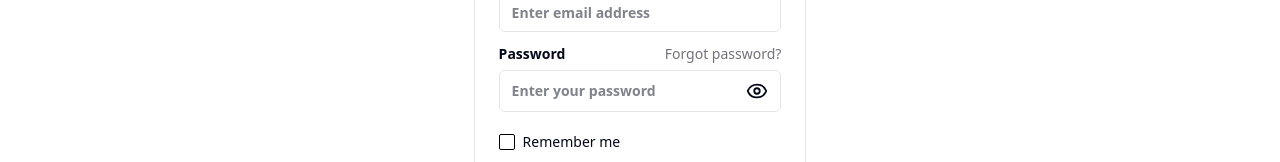
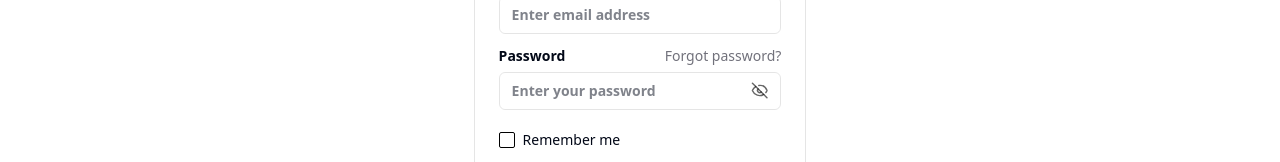
Before and after one commit to A-7amid/blog, a React (Vite) app: page /login in a window 1280 px wide. Shown: the part 335-497 px from the top of the page. Built offline with nearby package versions, Linux system fonts and the light colour scheme; a web font is replaced by a local one.

Commit message:
Complete Login Form's Design

```diff
--- a/src/Components/LoginForm.jsx
+++ b/src/Components/LoginForm.jsx
@@ -1,10 +1,12 @@
 import { useForm } from "react-hook-form";
 import { Link } from "react-router-dom";
-import { cn } from "../utils/clsx";
-import { Check, Eye } from "lucide-react";
+import { Eye, EyeOff } from "lucide-react";
 import { Checkbox } from "./Checkbox";
+import { useState } from "react";
 
 export const LoginForm = () => {
+  const [passwordType, setPasswordType] = useState("password");
+
   const {
     register,
     handleSubmit,
@@ -54,13 +56,26 @@ export const LoginForm = () => {
                 </Link>
               </div>
 
-              <div className="border border-black/10 transition-colors duration-1000 rounded-md px-3 py-2 text-sm font-semibold outline-offset-[5px] outline-black/35 flex items-center">
+              <div className="border border-black/10 gap-1 flex rounded-md px-3 py-2 text-sm font-semibold focus-within:outline-[3px] outline-offset-[3px] outline-black/35">
                 <input
-                  type="password"
+                  type={passwordType}
                   placeholder="Enter your password"
-                  className="w-full outline-none"
+                  className="outline-0 w-full "
                 />
-                <Eye />
+
+                {passwordType === "password" ? (
+                  <EyeOff
+                    size={19}
+                    onClick={() => setPasswordType("text")}
+                    className="stroke-black/60 cursor-pointer hover:stroke-black transition duration-150"
+                  />
+                ) : (
+                  <Eye
+                    size={19}
+                    onClick={() => setPasswordType("password")}
+                    className="stroke-black/60 cursor-pointer hover:stroke-black transition duration-150"
+                  />
+                )}
               </div>
             </div>
           </div>
```
Also changed, not shown: src/Components/SignupForm.jsx (added), src/routes/SignupPage.jsx (added).
